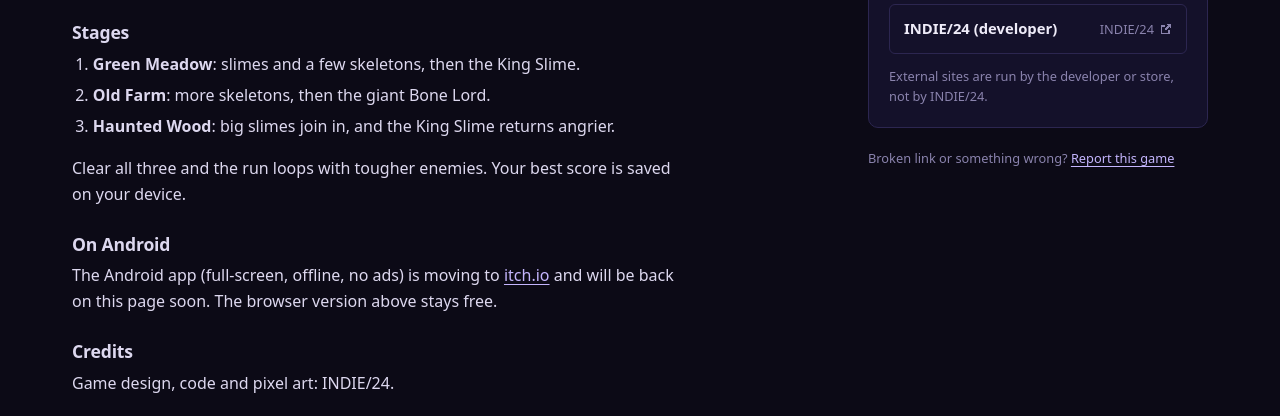
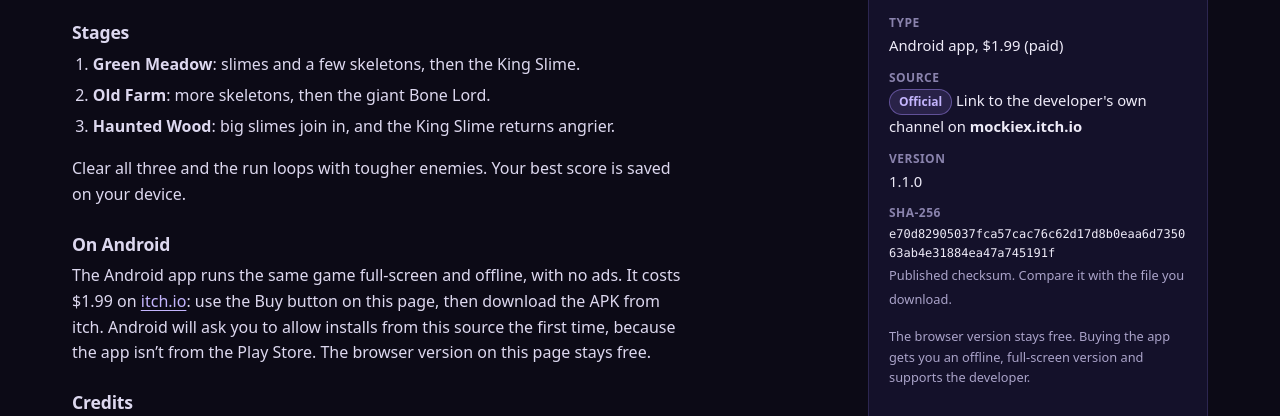
Before and after one commit to RizwanATC/indiegamewebsite, an Astro site: page /games/slime-siege in a window 1280 px wide. Shown: the part 1716-2132 px from the top of the page. Built offline with nearby package versions, Linux system fonts and the light colour scheme; Astro itself is replaced by a stand-in of ours.

Commit message:
Slime Siege: sell the Android app on itch.io for $1.99 (#9)
Claude-Session: https://claude.ai/code/session_01NNK41AMkWaCnM6EdyBv4RJ

Co-authored-by: Claude <noreply@anthropic.com>

```diff
--- a/public/play/slime-siege/version.json
+++ b/public/play/slime-siege/version.json
@@ -1,5 +1,5 @@
 {
   "version": "1.1.0",
   "code": 3,
-  "apk": "https://github.com/RizwanATC/indiegamewebsite/releases/download/android-latest/slime-siege.apk"
+  "apk": "https://mockiex.itch.io/slime-siege"
 }
--- a/src/content/games/slime-siege.md
+++ b/src/content/games/slime-siege.md
@@ -17,6 +17,12 @@ screenshots:
   - src: "../../assets/games/slime-siege/screenshot-3.png"
     alt: "Boss fight: a giant skeleton called the Bone Lord with a health bar, while the hero throws sword slashes up the path"
 playUrl: "/play/slime-siege/"
+downloadUrl: "https://mockiex.itch.io/slime-siege"
+price: "$1.99"
+downloadType: "apk"
+downloadSource: "official"
+apkVersion: "1.1.0"
+apkSha256: "e70d82905037fca57cac76c62d17d8b0eaa6d735063ab4e31884ea47a745191f"
 playerAspect: "9/16"
 controls:
   - input: "Touch: drag anywhere"
@@ -65,8 +71,11 @@ saved on your device.
 
 ### On Android
 
-The Android app (full-screen, offline, no ads) is moving to itch.io and will
-be back on this page soon. The browser version above stays free.
+The Android app runs the same game full-screen and offline, with no ads. It
+costs $1.99 on itch.io: use the Buy button on this page, then download the APK
+from itch. Android will ask you to allow installs from this source the first
+time, because the app isn't from the Play Store. The browser version on this
+page stays free.
 
 ### Credits
 
```
